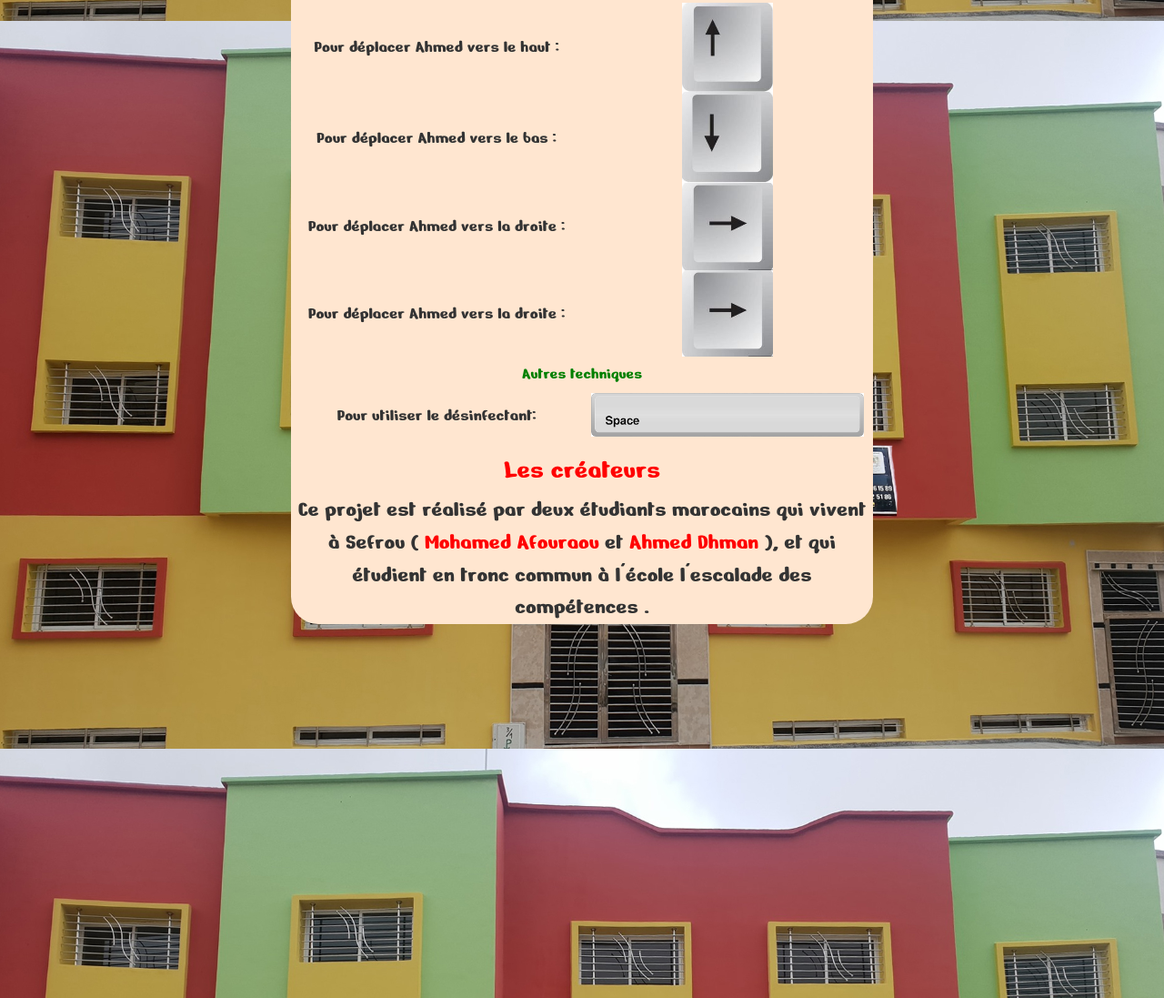
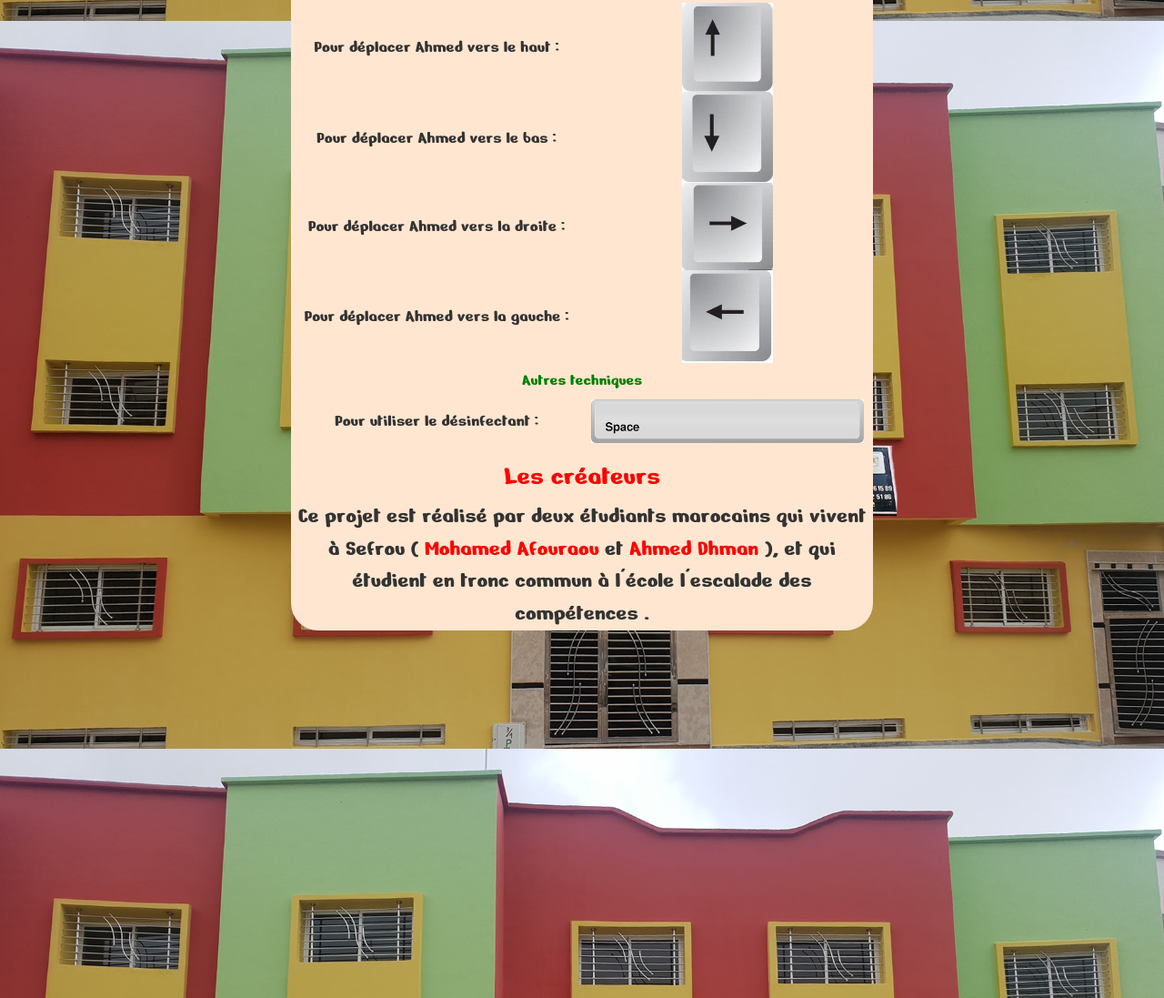
Before and after one commit to Simo2304/prjscratch, a plain HTML site: page index.html in a window 1280 px wide. Shown: the part 777-1874 px from the top of the page at 91% size. Drawn offline with nearby package versions, Linux system fonts and the light colour scheme.

Commit message:
safi akhir haja hya hadi

```diff
--- a/index.html
+++ b/index.html
@@ -60,8 +60,8 @@
 </tr>
 <tr>
 
-<td width='50%'>  Pour déplacer Ahmed vers la droite : </td>
-<td width='50%' > <img src="btns/right.JPG" width='100px' alt=""></td>
+<td width='50%'>  Pour déplacer Ahmed vers la gauche : </td>
+<td width='50%' > <img src="btns/lefyt.JPG" width='100px' alt=""></td>
 
 </tr>
 </table>
@@ -71,7 +71,7 @@
 <p>
     <table width='100%'>
         <tr>
-            <td width='50%'>  Pour utiliser le désinfectant: </td>
+            <td width='50%'>  Pour utiliser le désinfectant : </td>
            <td width='50%' > <img  src="btns/space.png" id='space' alt=""></td>
 
       </tr>
```
